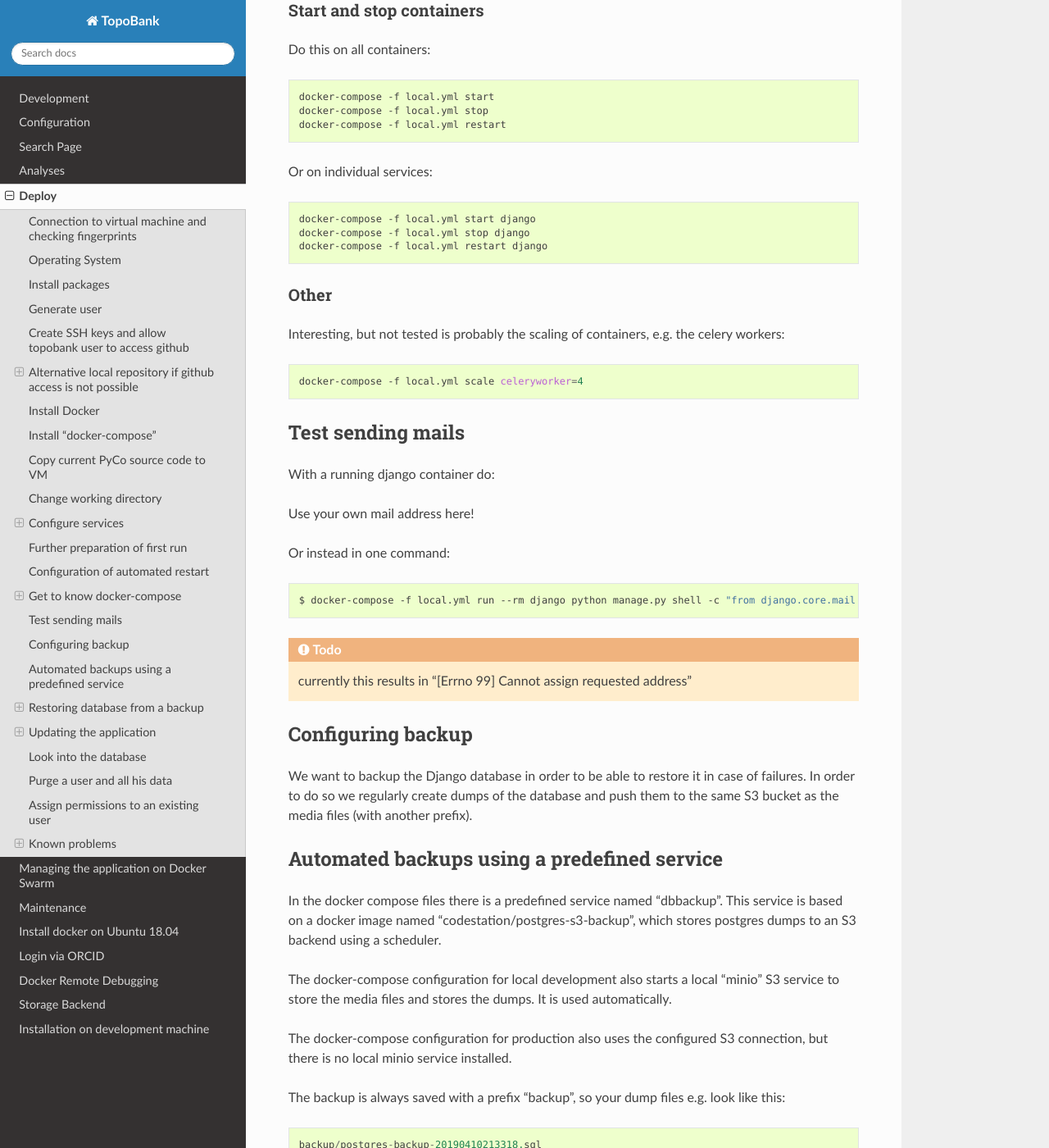
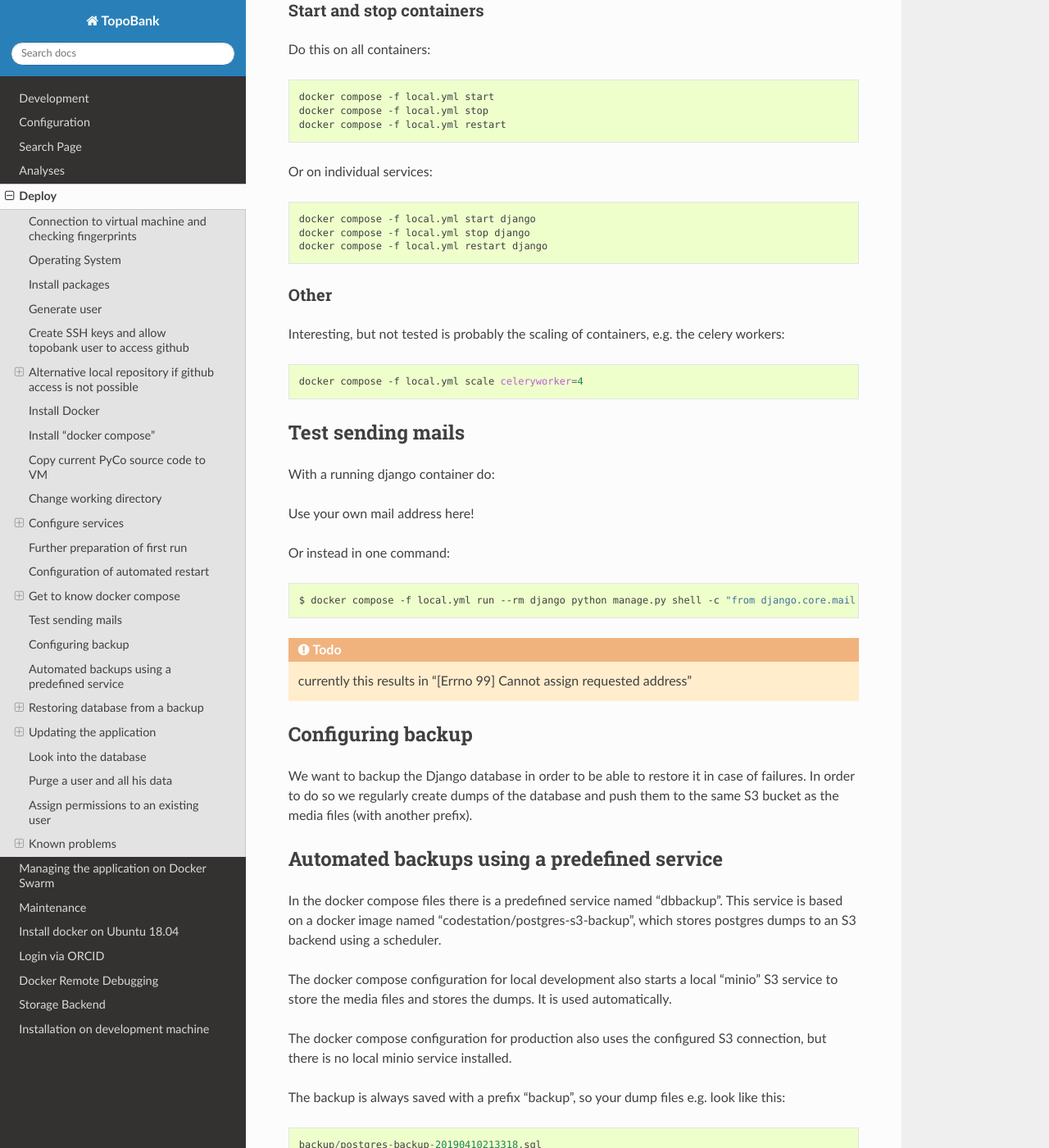
Before and after one commit to ContactEngineering/topobank, a Sphinx documentation site: the page built from docs/deploy.rst, in a window 1280 px wide and 1400 px high, scrolled down 13190 px. Shown: the whole window at 82% size. Built offline with Sphinx 7.4.7 and the Read the Docs theme 3.1.0, drawn with Linux system fonts in a browser that asks for light colours; some of the changed text lies outside the part shown.

Commit message:
DOC: Smaller updated to deploy documentation

```diff
--- a/docs/deploy.rst
+++ b/docs/deploy.rst
@@ -3,7 +3,7 @@ Deploy
 
 **CAUTION: This document is a bit outdated since
 it uses the production.yml file and is related to
-the use of docker-compose in production. We now use docker swarm
+the use of docker compose in production. We now use docker swarm
 and this procedure here needs to be revised.**
 
 
@@ -77,7 +77,7 @@ Ensure you have sudo permissions.
 
     sudo apt-get install git supervisor
 
-Make sure you DON'T have the follwing installed, since they run as docker-compose services in containers:
+Make sure you DON'T have the follwing installed, since they run as docker compose services in containers:
 
 - webserver (like nginx, apache)
 - postgresql
@@ -274,10 +274,10 @@ Current version used:
       Experimental:     false
 
 
-Install "docker-compose"
+Install "docker compose"
 ------------------------
 
-On a development machine, you could install docker-compose via pip.
+On a development machine, you could install docker compose via pip.
 Maybe this also works in production, but used now another way:
 
 Alternatively and here on production, in order not to need another python environment,
@@ -482,13 +482,13 @@ Update database schema:
 
 .. code:: bash
 
-    docker-compose -f production.yml run --rm django python manage.py migrate
+    docker compose -f production.yml run --rm django python manage.py migrate
 
 Create entries in database for all analysis functions defined in the code:
 
 .. code:: bash
 
-    docker-compose -f production.yml run --rm django python manage.py register_analysis_functions
+    docker compose -f production.yml run --rm django python manage.py register_analysis_functions
 
 Create YAML file with database entry for the social account provider "ORCID".
 Then import the data and create the database entry. This is needed to enable the ORCID authentication.
@@ -497,8 +497,8 @@ from environment variables:
 
 .. code:: bash
 
-    docker-compose -f production.yml run --rm django envsubst < orcid.yaml.template > orcid.yaml
-    docker-compose -f production.yml run --rm django python manage.py loaddata - --format yaml < orcid.yaml
+    docker compose -f production.yml run --rm django envsubst < orcid.yaml.template > orcid.yaml
+    docker compose -f production.yml run --rm django python manage.py loaddata - --format yaml < orcid.yaml
 
 Here the orcid.yaml file is created outside of containers and imported back using stdin.
 
@@ -506,7 +506,7 @@ Then import terms and conditions:
 
 .. code:: bash
 
-    docker-compose -f production.yml run --rm django python manage.py import_terms site-terms 2.0 topobank/static/other/TermsConditions-2.0.md
+    docker compose -f production.yml run --rm django python manage.py import_terms site-terms 2.0 topobank/static/other/TermsConditions-2.0.md
 
 After these conditions are installed, they are active (default activation time is installation time) and
 the user is asked when signing in. The terms and conditions (with slug "site-terms") must be accepted in order to
@@ -570,7 +570,7 @@ That is, as root copy this contents to `vim /etc/supervisor/conf.d/topobank.conf
 
     [program:topobank]
     user=topobank
-    command=docker-compose -f production.yml up
+    command=docker compose -f production.yml up
     directory=/home/topobank/topobank
     redirect_stderr=true
     autostart=true
@@ -602,7 +602,7 @@ All docker containers should be running:
 
 .. code:: bash
 
-    topobank@topobank:~/topobank$ docker-compose -f production.yml ps
+    topobank@topobank:~/topobank$ docker compose -f production.yml ps
              Name                        Command               State                         Ports
     ---------------------------------------------------------------------------------------------------------------------
     topobank_caddy_1          /bin/parent caddy --conf / ...   Up      2015/tcp, 0.0.0.0:443->443/tcp, 0.0.0.0:80->80/tcp
@@ -620,10 +620,10 @@ Logging output can be seen with this command:
 
 .. code:: bash
 
-    docker-compose -f production.yml logs -f
+    docker compose -f production.yml logs -f
 
 
-Get to know docker-compose
+Get to know docker compose
 --------------------------
 
 This is your interface to interact with all running containers.
@@ -632,24 +632,24 @@ Login as user :code:`topobank` and have a look at the possible commands:
 .. code:: bash
 
    cd topobank
-   docker-compose -f local.yml -h
+   docker compose -f local.yml -h
 
 In the following sections, we list here some important commands.
-You have to be in the subdirectory where the docker-compose file (here `local.yaml`) is.
+You have to be in the subdirectory where the docker compose file (here `local.yaml`) is.
 
 Build images for all services
 .............................
 
 .. code:: bash
 
-   docker-compose -f local.yml build
+   docker compose -f local.yml build
 
 Creating containers for all services and start
 ..............................................
 
 .. code:: bash
 
-   docker-compose -f local.yml up -d
+   docker compose -f local.yml up -d
 
 (Here only "local" deployment for development. For production, docker swarm and "production-swarm.yml"
 is used now)
@@ -668,7 +668,7 @@ Viewing logs
 
 .. code:: bash
 
-   docker-compose -f local.yml logs
+   docker compose -f local.yml logs
 
 See help with `-h` in order to see more options, e.g. filter for messages of one service.
 Use `-f` in order to follow logs.
@@ -677,7 +677,7 @@ Example: See only messages of "django" service and follow them:
 
 .. code:: bash
 
-   docker-compose -f local.yml logs -f django
+   docker compose -f local.yml logs -f django
 
 Seeing running processes
 ........................
@@ -686,13 +686,13 @@ See if all services are up and running, their container names, the port redirect
 
 .. code:: bash
 
-   docker-compose -f local.yml ps
+   docker compose -f local.yml ps
 
 See all processes, ordered by container:
 
 .. code:: bash
 
-   docker-compose -f local.yml top
+   docker compose -f local.yml top
 
 Start and stop containers
 .........................
@@ -701,17 +701,17 @@ Do this on all containers:
 
 .. code:: bash
 
-   docker-compose -f local.yml start
-   docker-compose -f local.yml stop
-   docker-compose -f local.yml restart
+   docker compose -f local.yml start
+   docker compose -f local.yml stop
+   docker compose -f local.yml restart
 
 Or on individual services:
 
 .. code:: bash
 
-   docker-compose -f local.yml start django
-   docker-compose -f local.yml stop django
-   docker-compose -f local.yml restart django
+   docker compose -f local.yml start django
+   docker compose -f local.yml stop django
+   docker compose -f local.yml restart django
 
 Other
 .....
@@ -720,7 +720,7 @@ Interesting, but not tested is probably the scaling of containers, e.g. the cele
 
 .. code:: bash
 
-   docker-compose -f local.yml scale celeryworker=4
+   docker compose -f local.yml scale celeryworker=4
 
 
 
@@ -731,7 +731,7 @@ With a running django container do:
 
 .. code::bash
 
-    $ docker-compose -f local.yml run --rm django python manage.py shell
+    $ docker compose -f local.yml run --rm django python manage.py shell
     >>> from django.core.mail import send_mail
     >>> send_mail('test subject','test body','topobank@imtek.uni-freiburg.de',['roettger@tf.uni-freiburg.de'])
 
@@ -741,7 +741,7 @@ Or instead in one command:
 
 .. code:: bash
 
-    $ docker-compose -f local.yml run --rm django python manage.py shell -c "from django.core.mail import send_mail;send_mail('test','','topobank@imtek.uni-freiburg.de',['roettger@tf.uni-freiburg.de'])"
+    $ docker compose -f local.yml run --rm django python manage.py shell -c "from django.core.mail import send_mail;send_mail('test','','topobank@imtek.uni-freiburg.de',['roettger@tf.uni-freiburg.de'])"
 
 .. todo:: currently this results in "[Errno 99] Cannot assign requested address"
 
@@ -761,10 +761,10 @@ In the docker compose files there is a predefined service named "dbbackup". This
 docker image named "codestation/postgres-s3-backup", which stores postgres dumps to an S3 backend
 using a scheduler.
 
-The docker-compose configuration for local development also starts a local "minio" S3 service
+The docker compose configuration for local development also starts a local "minio" S3 service
 to store the media files and stores the dumps. It is used automatically.
 
-The docker-compose configuration for production also uses the configured S3 connection, but there
+The docker compose configuration for production also uses the configured S3 connection, but there
 is no local minio service installed.
 
 The backup is always saved with a prefix "backup", so your dump files e.g. look like this:
@@ -793,7 +793,7 @@ In order to backup once without schedule in production, run
 
 .. code:: bash
 
-    docker-compose -f production.yml run --rm -e DBBACKUP_SCHEDULE=none dbbackup
+    docker compose -f production.yml run --rm -e DBBACKUP_SCHEDULE=none dbbackup
 
 
 Restoring database from a backup
@@ -816,13 +816,13 @@ First stop the application:
 
 .. code:: bash
 
-    docker-compose -f local.yml stop
+    docker compose -f local.yml stop
 
 Start only the postgresql part:
 
 .. code:: bash
 
-    docker-compose -f local.yml up postgres dbbackup
+    docker compose -f local.yml up postgres dbbackup
 
 Open another terminal.
 
@@ -830,7 +830,7 @@ Restore the database by dropping the old database and importing the latest dump
 
 .. code:: bash
 
-    docker-compose -f local.yml run --rm -e RESTORE_DATABASE=1 dbbackup
+    docker compose -f local.yml run --rm -e RESTORE_DATABASE=1 dbbackup
 
 Setting the variable `RESTORE_DATABASE=1` restores the database immediately instead of starting the scheduler
 again. See `compose/production/dbbackup/entrypoint` for details.
@@ -839,7 +839,7 @@ Then stop the two services in the first terminal. Afterwards restart all the sta
 
 .. code:: bash
 
-    docker-compose -f local.yml up -d
+    docker compose -f local.yml up -d
 
 The application should work with the restored database.
 Be aware that there could be inconsistencies:
@@ -872,14 +872,14 @@ you can read here:
 In short: Backups can be manually triggered by
 .. code:: bash
 
-    $ docker-compose -f production.yml exec postgres backup
+    $ docker compose -f production.yml exec postgres backup
 
 This will create a dump file in the volume `production_postgres_data_backups` on the host,
 so they are persistent if you recreate the Docker containers.
 With this command you can list the backups in the volume:
 .. code:: bash
 
-    docker-compose -f production.yml exec postgres backups
+    docker compose -f production.yml exec postgres backups
 
 Note the trailing "s" in "backups".
 
@@ -888,7 +888,7 @@ database with (PLEASE STOP APPLICATION FIRST - "stop", not "down"):
 
 .. code:: bash
 
-    $ docker-compose -f local.yml exec postgres restore backup_2018_03_13T09_05_07.sql.gz
+    $ docker compose -f local.yml exec postgres restore backup_2018_03_13T09_05_07.sql.gz
 
 We don't want to rely on the virtual machine only. In order to save the dump on another system,
 we dump the files into the S3 bucket used for the topography files.
@@ -964,7 +964,7 @@ If you don't use `supervisor`, just call
 
 .. code:: bash
 
-    docker-compose -f production.yml stop
+    docker compose -f production.yml stop
 
 (this won't help when started via supervisor, because topobank is immediately restarted again).
 
@@ -982,7 +982,7 @@ they have been accepted by users. Then, before migration, make sure to migrate t
 
 .. code:: bash
 
-  docker-compose -f production.yml run --rm django python manage.py migrate termsandconditions 0003_auto_20170627_1217
+  docker compose -f production.yml run --rm django python manage.py migrate termsandconditions 0003_auto_20170627_1217
 
 If a default for the info is needed, choose an empty string.
 
@@ -1014,7 +1014,7 @@ Rebuild the containers
 
 .. code:: bash
 
-    docker-compose -f production.yml build
+    docker compose -f production.yml build
 
 The database should be kept, because it is saved on a Docker "volume" on the host.
 You can see the volumes using
@@ -1033,13 +1033,13 @@ If building the containers was successful, aks yourself these questions:
 
   .. code:: bash
 
-    docker-compose -f production.yml run --rm -e DBBACKUP_SCHEDULE=none dbbackup
+    docker compose -f production.yml run --rm -e DBBACKUP_SCHEDULE=none dbbackup
 
   Then migrate:
 
   .. code:: bash
 
-     docker-compose -f production.yml run --rm django python manage.py migrate
+     docker compose -f production.yml run --rm django python manage.py migrate
 
   See here for reference: https://cookiecutter-django.readthedocs.io/en/latest/deployment-with-docker.html?highlight=migrate
 
@@ -1048,13 +1048,13 @@ If building the containers was successful, aks yourself these questions:
 
   .. code:: bash
 
-     docker-compose -f production.yml run --rm django python manage.py register_analysis_functions
+     docker compose -f production.yml run --rm django python manage.py register_analysis_functions
 
   If analysis functions have been replaced or removed, also use switch `--cleanup` or `-c`:
 
   .. code:: bash
 
-     docker-compose -f production.yml run --rm django python manage.py register_analysis_functions --cleanup
+     docker compose -f production.yml run --rm django python manage.py register_analysis_functions --cleanup
 
   This will delete all analysis functions no longer referenced by implementations.
   It will also delete all related analysis, so handle with care!
@@ -1075,7 +1075,7 @@ If building the containers was successful, aks yourself these questions:
 
   .. code:: bash
 
-     docker-compose -f production.yml run --rm django python manage.py set_datafile_format --help
+     docker compose -f production.yml run --rm django python manage.py set_datafile_format --help
 
   Choose whether you want to replace the file format for all topographies (i.e. re-run autodetection)
   or only for those which have no file format saved yet and run again without `--help`.
@@ -1088,7 +1088,7 @@ If building the containers was successful, aks yourself these questions:
 
   .. code:: bash
 
-     docker-compose -f production.yml run --rm django python manage.py save_default_function_kwargs --dry-run
+     docker compose -f production.yml run --rm django python manage.py save_default_function_kwargs --dry-run
 
   first, check whether the result (counts) is you expected and run without `--dry-run`.
 
@@ -1097,7 +1097,7 @@ If building the containers was successful, aks yourself these questions:
 
    .. code:: bash
 
-     docker-compose -f production.yml run --rm django python manage.py ensure_default_group
+     docker compose -f production.yml run --rm django python manage.py ensure_default_group
 
   once for your database.
 
@@ -1109,7 +1109,7 @@ If building the containers was successful, aks yourself these questions:
 
   .. code:: bash
 
-     docker-compose -f production.yml run --rm django python manage.py fix_permissions --dry-run
+     docker compose -f production.yml run --rm django python manage.py fix_permissions --dry-run
 
   once for your database. Check the results: Will those permissions be set which you expect?
   If it's okay, run again without the option `--dry-run`.
@@ -1123,14 +1123,14 @@ If building the containers was successful, aks yourself these questions:
 
   .. code:: bash
 
-     docker-compose -f production.yml run --rm django python manage.py trigger_analyses -h
+     docker compose -f production.yml run --rm django python manage.py trigger_analyses -h
 
   with appropriate arguments. As example, if all calculations for analysis functions with
   ids 1, 2, and 3 have to be rerun, call:
 
   .. code:: bash
 
-     docker-compose -f production.yml run --rm django python manage.py trigger_analyses f1 f2 f3
+     docker compose -f production.yml run --rm django python manage.py trigger_analyses f1 f2 f3
 
   This may take some time.
 
@@ -1142,7 +1142,7 @@ If building the containers was successful, aks yourself these questions:
 
   .. code:: bash
 
-     docker-compose -f production.yml run --rm django python manage.py make_squeezed
+     docker compose -f production.yml run --rm django python manage.py make_squeezed
 
   This may take some time. You could use the switch `-b` to do it in the task queue,
   but then you don't know at the end whether it was successful.
@@ -1159,7 +1159,7 @@ If building the containers was successful, aks yourself these questions:
 
   .. code:: bash
 
-     docker-compose -f production.yml run --rm django python manage.py fix_height_scale --dry-run
+     docker compose -f production.yml run --rm django python manage.py fix_height_scale --dry-run
 
   and look whether the statistics in the output makes sense. If yes, run the command without `--dry-run`
   and the database will be changed accordingly.
@@ -1176,7 +1176,7 @@ If building the containers was successful, aks yourself these questions:
 
   .. code:: bash
 
-     docker-compose -f production.yml run --rm django python manage.py fix_sizes --dry-run
+     docker compose -f production.yml run --rm django python manage.py fix_sizes --dry-run
 
   and look whether the statistics in the output makes sense. If yes, run the command without `--dry-run`
   and the database will be changed accordingly.
@@ -1197,7 +1197,7 @@ Without supervisor, call:
 
 .. code:: bash
 
-    docker-compose -f production.yml up -d
+    docker compose -f production.yml up -d
 
 Test whether the new application works. See also above link if you want to scale the application,
 e.g. having more processes handling the web requests or celery workers.
@@ -1213,7 +1213,7 @@ Use the following management command:
 
 .. code:: bash
 
-     docker-compose -f production.yml run --rm django python manage.py create_thumbnails
+     docker compose -f production.yml run --rm django python manage.py create_thumbnails
 
 Note that in order to generate thumbnails, the following environment variables must be set correctly:
 
@@ -1274,7 +1274,7 @@ and to delete all his surfaces+topographies, use:
 
 .. code:: bash
 
-   docker-compose -f production.yml run --rm django python manage.py purge_user michael
+   docker compose -f production.yml run --rm django python manage.py purge_user michael
 
 So far, there is no extra question, so this immediately done!
 
@@ -1286,7 +1286,7 @@ you can open a Django shell with
 
 .. code:: bash
 
-   docker-compose -f production.yml run --rm django python manage.py shell
+   docker compose -f production.yml run --rm django python manage.py shell
 
 and enter the following code:
 
@@ -1323,4 +1323,4 @@ Probably the image has already a user created. If there is no valuable data yet,
   docker container rm topobank_postgres_1
   docker system prune
   docker volume rm $(docker volume ls -qf dangling=true)
-  docker-compose -f production-swarm.yml build
+  docker compose -f production-swarm.yml build
```
Also changed, not shown: other parts of docs/deploy.rst (+4 -4 lines).
